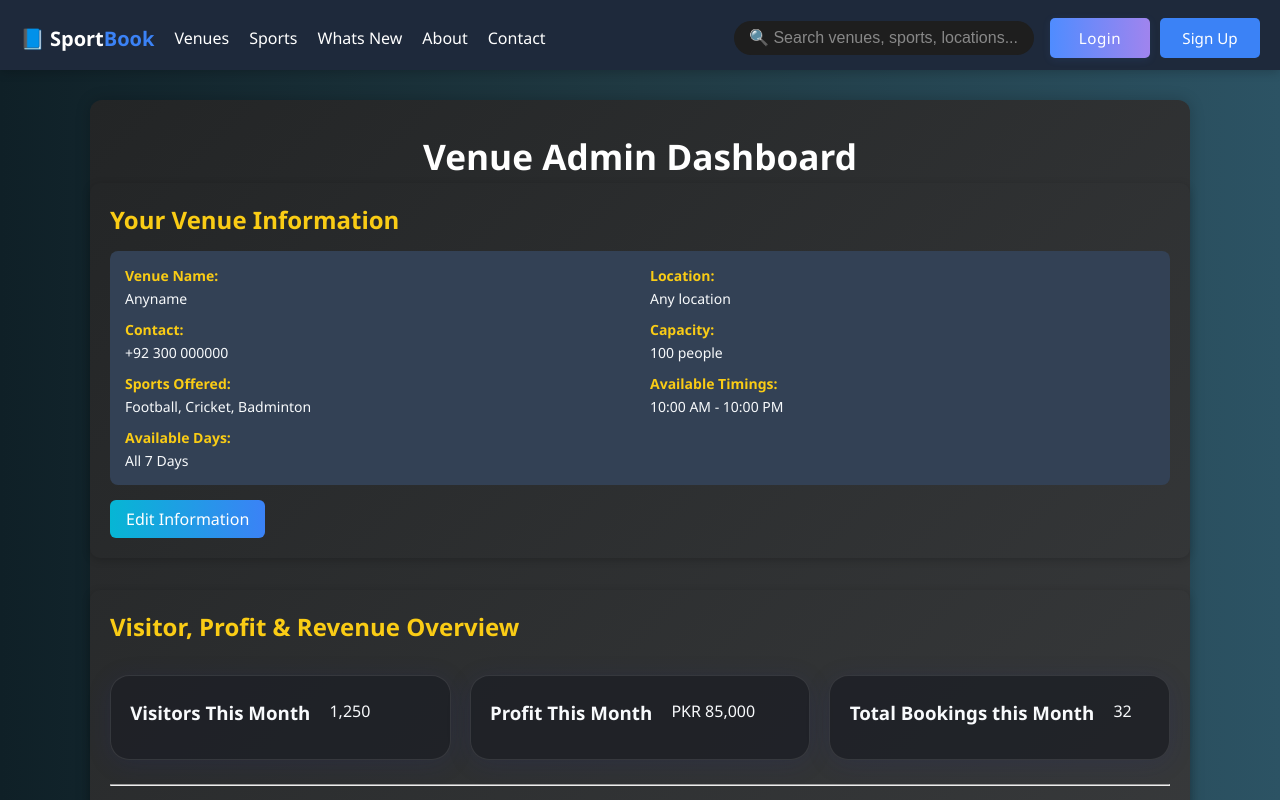
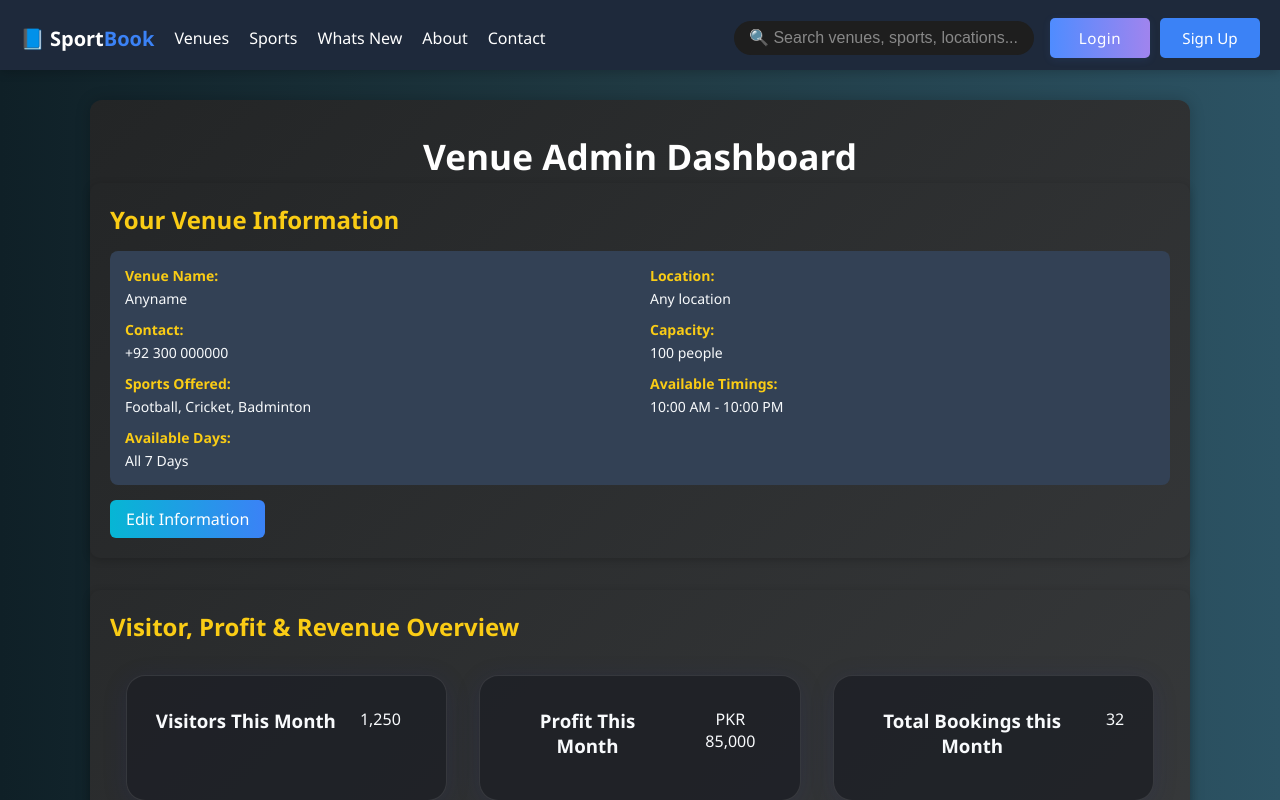
Before and after one commit to UmerAbid04/Sports-Booking-Frontend, a React (Vite) app: page /venue-dashboard in a window 1280 px wide. Shown: the top 800 px of the page. Built offline with nearby package versions, Linux system fonts and the light colour scheme.

Commit message:
Update CompanyDashboard.css

```diff
--- a/src/styles/CompanyDashboard.css
+++ b/src/styles/CompanyDashboard.css
@@ -56,22 +56,23 @@
 }
 .stats-cards {
   display: flex;
-  gap: 1.2rem;
-  margin: 2rem auto 1.5rem auto;
+  gap: 2rem;
+  margin: 2rem auto 2rem auto;
   max-width: 1100px;
   flex-wrap: wrap;
+  padding: 0 1rem;
 }
 .stat-card {
   background: rgba(30, 32, 38, 0.85);
   border-radius: 1.2rem;
   box-shadow: 0 4px 24px 0 rgba(31, 38, 135, 0.15);
   border: 1.5px solid rgba(255,255,255,0.10);
-  padding: 1.5rem 1.2rem;
+  padding: 2rem 1.8rem;
   flex: 1;
-  min-width: 220px;
+  min-width: 260px;
   display: flex;
   align-items: flex-start;
-  gap: 1.2rem;
+  gap: 1.5rem;
 }
 .stat-icon {
   font-size: 2.1rem;
```
